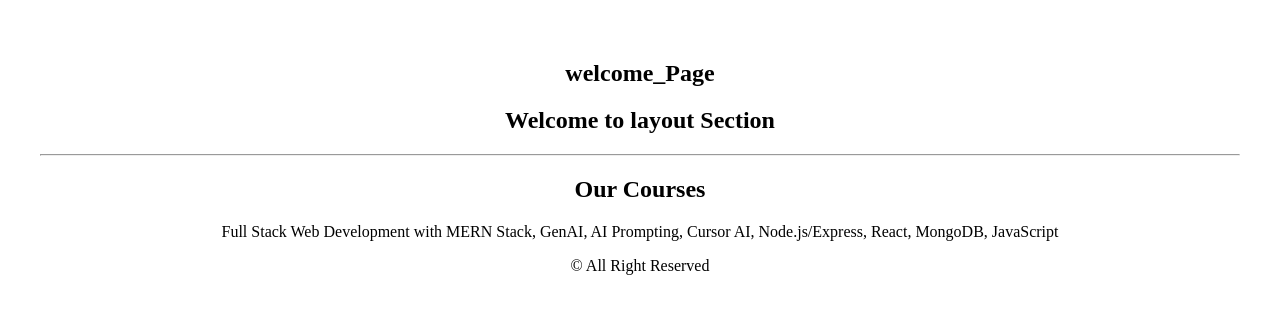
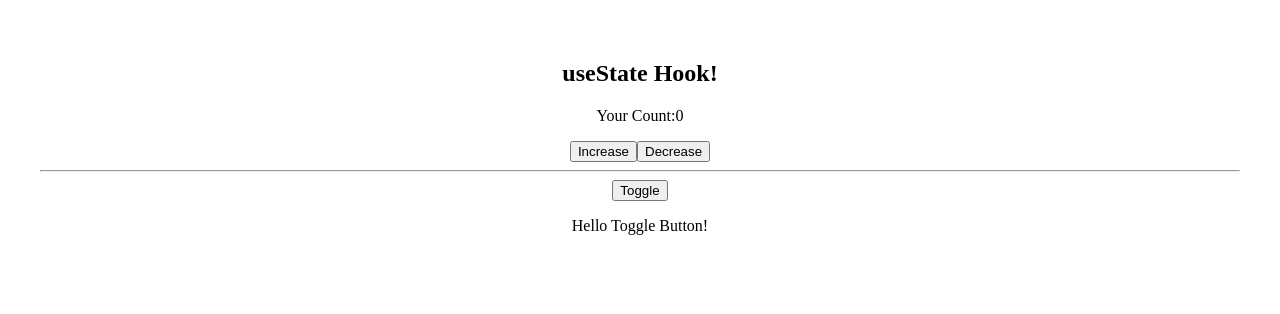
Before and after one commit to arafat-fullstackdev/Masynctech-Coding-School, a React (Vite) app: page / in a window 1280 px wide. Shown: the top 314 px of the page. Built offline with nearby package versions, Linux system fonts and the light colour scheme.

Commit message:
Implement useState Hook

```diff
--- a/src/App.jsx
+++ b/src/App.jsx
@@ -1,9 +1,10 @@
-import { useState } from 'react'
+import React from 'react'
 
 import './App.css'
 import Donation from './components/Donation/donation'
 import Page from './components/PageLayout/Page'
 import PageHub from './components/PageLayout/PageHub'
+import UseStateHook from './components/Hooks/useStateHook'
 
 function App() {
 
@@ -11,8 +12,8 @@ function App() {
     <>
       <div>
        {/* <Donation/> */}
-       <PageHub/>
-
+       {/* <PageHub/> */}
+       <UseStateHook/>
       </div>
 
     </>
--- /dev/null
+++ b/src/components/Hooks/UseStateHook.jsx
@@ -0,0 +1,22 @@
+import React, {useState} from 'react'
+
+function UseStateHook() {
+
+    const [count, setCount] = useState(0);
+    //console.log(count);
+    const [show,setShow] = useState(true);
+
+  return (
+    <div>
+        <h2>useState Hook!</h2>
+        <p>Your Count:{count}</p>
+        <button onClick={()=> setCount(count+1)}>Increase</button>
+        <button onClick={()=> setCount(count-1)}>Decrease</button>
+        <hr />
+        <button onClick={()=> setShow(!show)}>Toggle</button>
+        <p>{show && "Hello Toggle Button!"}</p>
+    </div>
+  )
+}
+
+export default UseStateHook;
```
